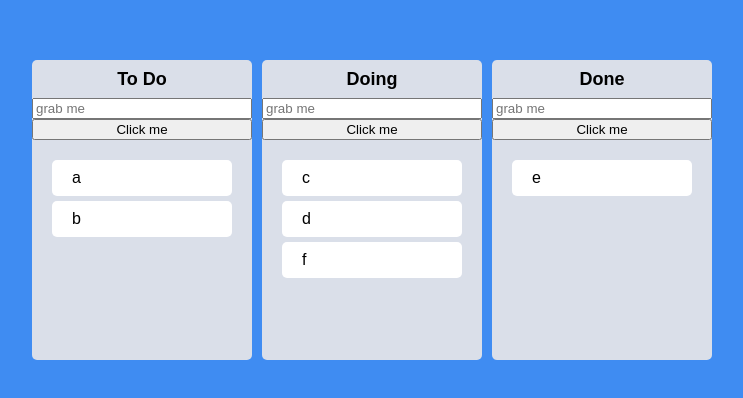
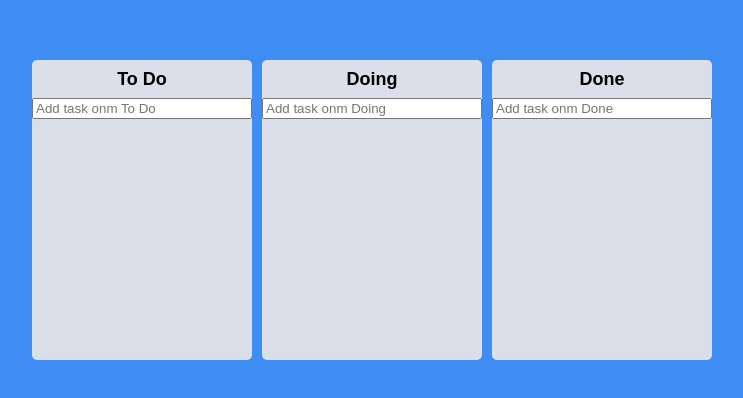
Before and after one commit to WithYourLanguage/resat-master-class, a React (Create React App) app: page / in a window 1280 px wide. Shown: the part 190-588 px from the top of the page, without its empty margins (268-1011 px from the left). Built offline with nearby package versions, Linux system fonts and the light colour scheme.

Commit message:
7.14 Task Objects
우리는 여기서 실제 ToDo를 이용자가 추가할 수 있도록 만들기 위한 작업을
진행하였다

```diff
--- a/src/atoms.tsx
+++ b/src/atoms.tsx
@@ -1,14 +1,19 @@
 import { atom, selector } from "recoil";
 
+export interface ITodo {
+  id: number;
+  text: string;
+}
+
 interface IToDoState {
-  [key: string]: string[];
+  [key: string]: ITodo[];
 }
 
 export const toDoState = atom<IToDoState>({
   key: "toDo",
   default: {
-    "To Do": ["a", "b"],
-    Doing: ["c", "d", "f"],
-    Done: ["e"],
+    "To Do": [],
+    Doing: [],
+    Done: [],
   },
 });
--- a/src/components/Board.tsx
+++ b/src/components/Board.tsx
@@ -1,7 +1,8 @@
 import { Droppable } from "react-beautiful-dnd";
 import DraggableCard from "./DraggableCard";
 import styled from "styled-components";
-import { useRef } from "react";
+import { useForm } from "react-hook-form";
+import { ITodo } from "../atoms";
 
 const Wrapper = styled.div`
   padding-top: 10px;
@@ -13,7 +14,7 @@
 `;
 
 interface IBoardProps {
-  toDos: string[];
+  toDos: ITodo[];
   boardId: string;
 }
 
@@ -42,16 +43,33 @@
   padding: 20px;
 `;
 
+const Form = styled.form`
+  width: 100%;
+  input {
+    width: 100%;
+  }
+`;
+
+interface IForm {
+  toDo: string;
+}
+
 function Board({ toDos, boardId }: IBoardProps) {
-  const inputRef = useRef<HTMLInputElement>(null);
-  const onClick = () => {
-    inputRef.current?.focus();
+  const { register, setValue, handleSubmit } = useForm<IForm>();
+  const onValid = ({ toDo }: IForm) => {
+    console.log(toDo);
+    setValue("toDo", "");
   };
   return (
     <Wrapper>
       <Title>{boardId}</Title>
-      <input ref={inputRef} placeholder="grab me" />
-      <button onClick={onClick}>Click me</button>
+      <Form onSubmit={handleSubmit(onValid)}>
+        <input
+          {...register("toDo", { required: true })}
+          type="text"
+          placeholder={`Add task onm ${boardId}`}
+        />
+      </Form>
       <Droppable droppableId={boardId}>
         {(magic, info) => (
           <Area
@@ -61,7 +79,12 @@
             {...magic.droppableProps}
           >
             {toDos.map((toDo, index) => (
-              <DraggableCard key={toDo} index={index} toDo={toDo} />
+              <DraggableCard
+                key={toDo.id}
+                index={index}
+                toDoId={toDo.id}
+                toDoText={toDo.text}
+              />
             ))}
             {magic.placeholder}
           </Area>
--- a/src/components/DraggableCard.tsx
+++ b/src/components/DraggableCard.tsx
@@ -12,14 +12,14 @@
 `;
 
 interface IDragabbleCardProps {
-  toDo: string;
+  toDoId: number;
+  toDoText: string;
   index: number;
 }
 
-function DraggableCard({ toDo, index }: IDragabbleCardProps) {
-  console.log(toDo, "has been rendered");
+function DraggableCard({ toDoId, toDoText,index }: IDragabbleCardProps) {
   return (
-    <Draggable key={toDo} draggableId={toDo} index={index}>
+    <Draggable  draggableId={toDoId + ""} index={index}>
       {(magic, snapshot) => (
         <Card
           isDragging={snapshot.isDragging}
@@ -27,7 +27,7 @@
           {...magic.draggableProps}
           {...magic.dragHandleProps}
         >
-          {toDo}
+          {toDoText}
         </Card>
       )}
     </Draggable>
```
